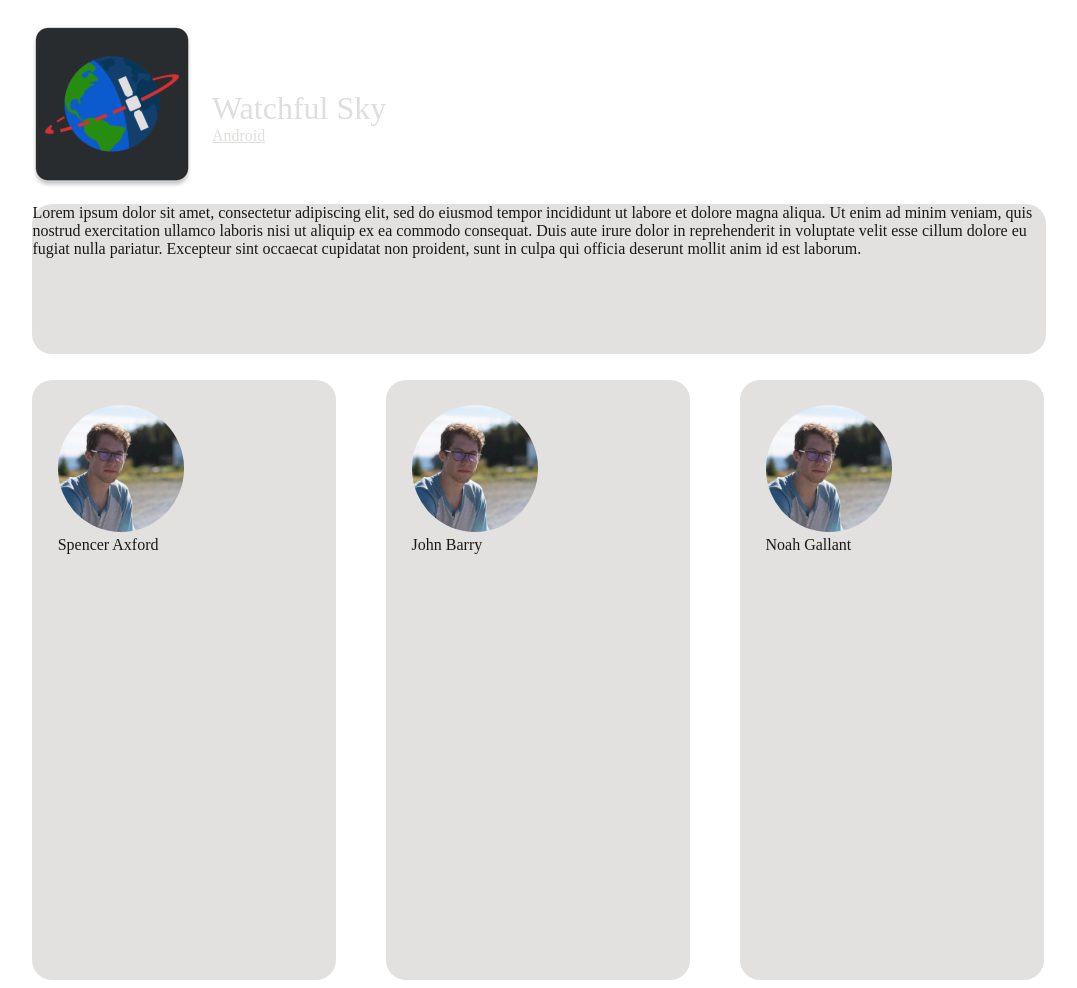
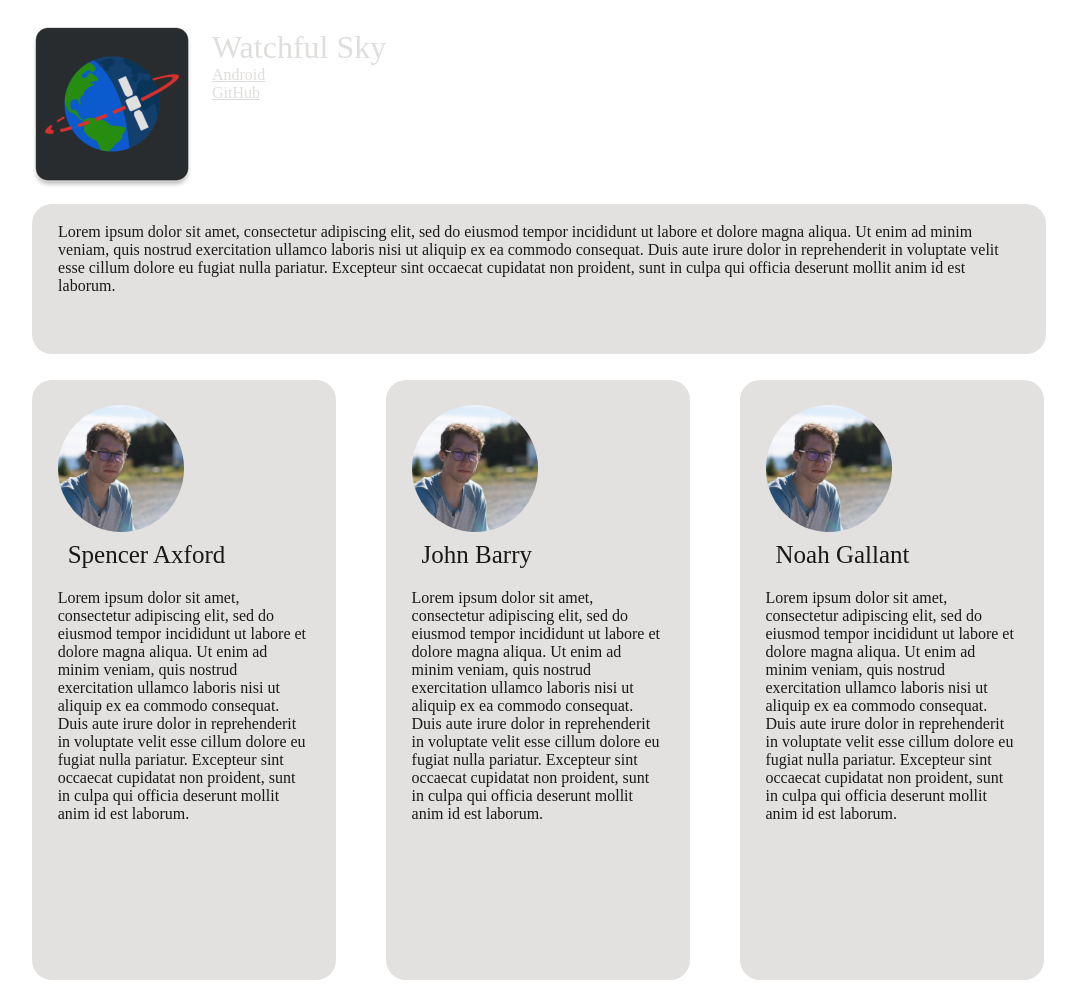
Before and after one commit to NoahGallant-MUN/WatchfulSky-Web, a plain HTML site: page src/index.html in a window 1280 px wide. Shown: the whole page, without its empty margins (102-1179 px from the left). Drawn offline with Linux system fonts and the light colour scheme.

Commit message:
Added profile desc containers

```diff
--- a/src/css/main.css
+++ b/src/css/main.css
@@ -17,7 +17,7 @@
 
 .name {
     display: inline-block;
-    margin-top: 8%;
+    margin-top: 2%;
     vertical-align: top;
 }
 
@@ -27,9 +27,12 @@
 }
 
 .platform_name {
+    display: block;
     font-size: 15;
     color: #e0dedc;
 }
+
+
 
 .content {
     width: 98.6%;
@@ -39,6 +42,13 @@
     background: #e0dedc;
     margin-left: 1.6%;
     border-radius: 20px;
+    box-sizing: border-box;
+    padding-left: 2.5%;
+    padding-right: 2.5%;
+}
+
+.content_text {
+    padding-top: 2%;
 }
 
 .profiles_container {
@@ -65,7 +75,13 @@
 }
 
 .profile_name {
+    font-size: 25px;
+    margin-left: 10px;
+    margin-top: 5px;
+}
 
+.profile_desc {
+    margin-top: 20px;
 }
 
 .spencer {
--- a/src/index.html
+++ b/src/index.html
@@ -12,11 +12,14 @@
       <img class='icon' src='./static/ic_launcher.png'>
       <div class='name'>
         <div class='app_name'>Watchful Sky</div>
-        <a href='https://l.messenger.com/l.php?u=https%3A%2F%2Fplay.google.com%2Fstore%2Fapps%2Fdetails%3Fid%3Dca.mun.engi5895.watchfulsky&h=AT2_VlAa2EasBbl1xW4sNpyIZwO7P6JOxkf13mm0tM67UJDyZe-tapdYRUiHd02pb4vhVKc-KzCmW4CH-BqQAydfjsMwaCcIKU5BVZe-GK2zVsH2Ent23s_07EWMfEx88XJ8ig' class='platform_name'>Android</a>
+        <a class='platform_name' href='https://play.google.com/store/apps/details?id=ca.mun.engi5895.watchfulsky' class='platform_name'>Android</a>
+        <a class='platform_name' href='https://github.com/s-axford/WatchfulSky' class='platform_name'>GitHub</a>
       </div>
 
       <div class='content'>
-          Lorem ipsum dolor sit amet, consectetur adipiscing elit, sed do eiusmod tempor incididunt ut labore et dolore magna aliqua. Ut enim ad minim veniam, quis nostrud exercitation ullamco laboris nisi ut aliquip ex ea commodo consequat. Duis aute irure dolor in reprehenderit in voluptate velit esse cillum dolore eu fugiat nulla pariatur. Excepteur sint occaecat cupidatat non proident, sunt in culpa qui officia deserunt mollit anim id est laborum.
+        <div class='content_text'>
+            Lorem ipsum dolor sit amet, consectetur adipiscing elit, sed do eiusmod tempor incididunt ut labore et dolore magna aliqua. Ut enim ad minim veniam, quis nostrud exercitation ullamco laboris nisi ut aliquip ex ea commodo consequat. Duis aute irure dolor in reprehenderit in voluptate velit esse cillum dolore eu fugiat nulla pariatur. Excepteur sint occaecat cupidatat non proident, sunt in culpa qui officia deserunt mollit anim id est laborum.
+        </div>
       </div>
       <!-- Rest of Top Bar -->
     </div>
@@ -26,14 +29,23 @@
       <div class='profile_container spencer'>
           <img class='profile_photo' src='./static/44314227_2160571640672609_1224414916035739648_o.jpg'>
         <div class='profile_name'>Spencer Axford</div>
+        <div class='profile_desc'>
+            Lorem ipsum dolor sit amet, consectetur adipiscing elit, sed do eiusmod tempor incididunt ut labore et dolore magna aliqua. Ut enim ad minim veniam, quis nostrud exercitation ullamco laboris nisi ut aliquip ex ea commodo consequat. Duis aute irure dolor in reprehenderit in voluptate velit esse cillum dolore eu fugiat nulla pariatur. Excepteur sint occaecat cupidatat non proident, sunt in culpa qui officia deserunt mollit anim id est laborum.
+        </div>
       </div>
       <div class='profile_container john'>
-          <img class='profile_photo' src='./static/44314227_2160571640672609_1224414916035739648_o.jpg'>
+        <img class='profile_photo' src='./static/44314227_2160571640672609_1224414916035739648_o.jpg'>
         <div class='profile_name'>John Barry</div>
+        <div class='profile_desc'>
+            Lorem ipsum dolor sit amet, consectetur adipiscing elit, sed do eiusmod tempor incididunt ut labore et dolore magna aliqua. Ut enim ad minim veniam, quis nostrud exercitation ullamco laboris nisi ut aliquip ex ea commodo consequat. Duis aute irure dolor in reprehenderit in voluptate velit esse cillum dolore eu fugiat nulla pariatur. Excepteur sint occaecat cupidatat non proident, sunt in culpa qui officia deserunt mollit anim id est laborum.
+        </div>
       </div>
       <div class='profile_container noah'>
         <img class='profile_photo' src='./static/44314227_2160571640672609_1224414916035739648_o.jpg'>
         <div class='profile_name'>Noah Gallant</div>
+        <div class='profile_desc'>
+            Lorem ipsum dolor sit amet, consectetur adipiscing elit, sed do eiusmod tempor incididunt ut labore et dolore magna aliqua. Ut enim ad minim veniam, quis nostrud exercitation ullamco laboris nisi ut aliquip ex ea commodo consequat. Duis aute irure dolor in reprehenderit in voluptate velit esse cillum dolore eu fugiat nulla pariatur. Excepteur sint occaecat cupidatat non proident, sunt in culpa qui officia deserunt mollit anim id est laborum.
+        </div>
       </div>
     </div>
   </body>
```
